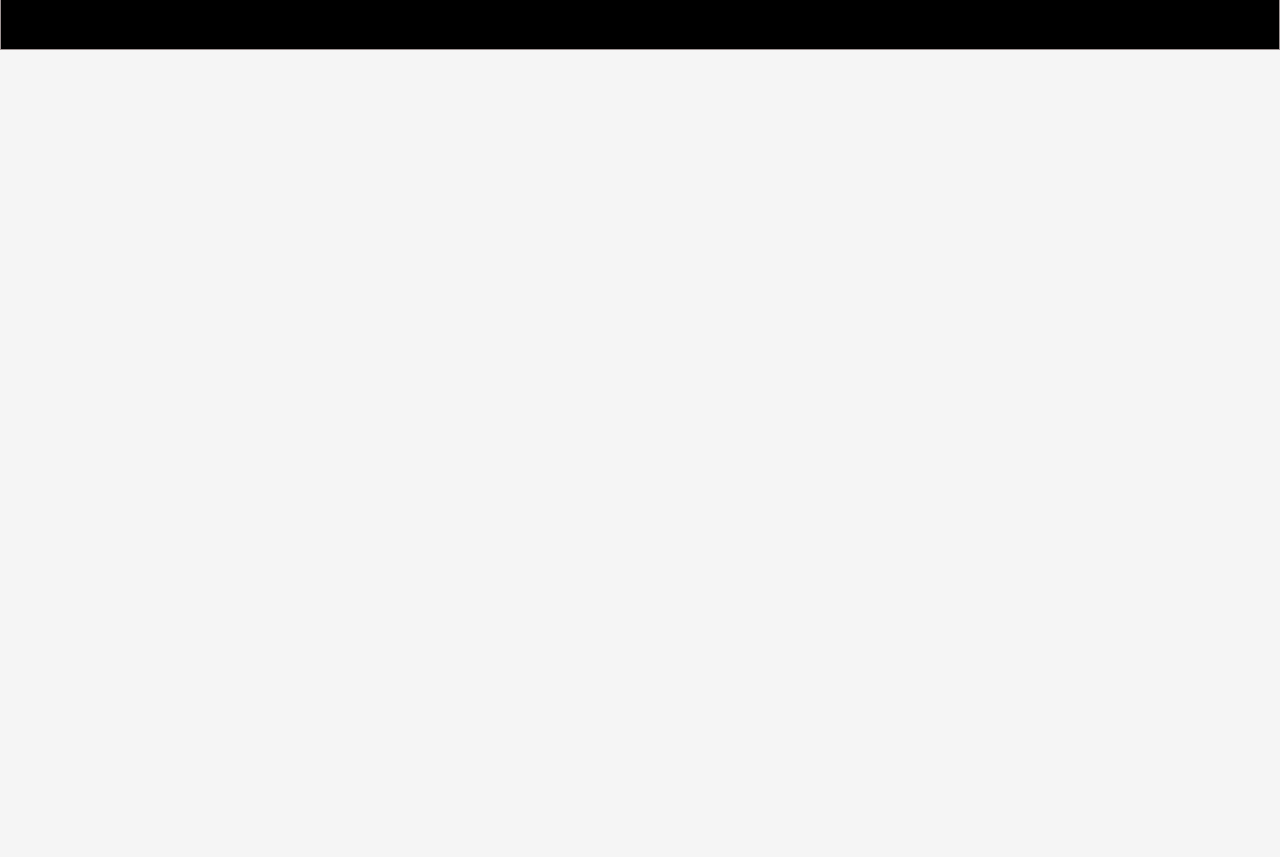
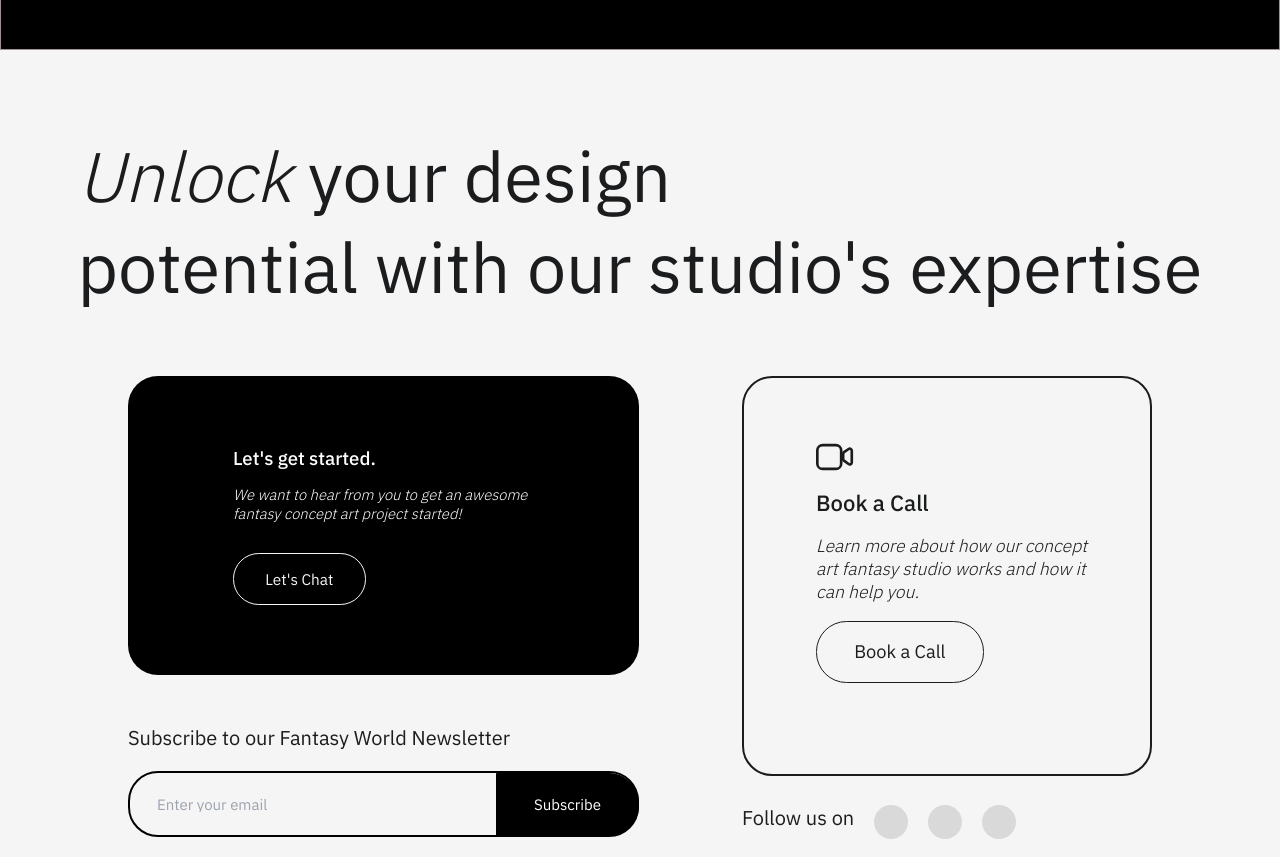
Before and after one commit to chayilDeborah/airsoft, a Next.js app: page / in a window 1280 px wide. Shown: the part 1940-2797 px from the top of the page. Before the commit the page ends 2050 px from the top, so only its background shows below. Built offline with nearby package versions, Linux system fonts and the light colour scheme.

Commit message:
feat: create contact component and contents

```diff
--- /dev/null
+++ b/app/components/ContactComponent.tsx
@@ -0,0 +1,54 @@
+import Image from 'next/image'
+import React from 'react'
+import video from '../assets/video.svg'
+
+const ContactComponent = () => {
+    return (
+        <main className='flex justify-center mt-[2px] mb-0px] pb-[150px] '>
+            <section className='lg:max-w-[1450px] w-full mx-auto '>
+                <h1 className='mx-auto text-[70px] leading-[91px] text-[#1B1C1E] w-[1125px]  '><i className='font-light'>Unlock</i> your design
+                    <p>potential with our studio&#39;s expertise</p></h1>
+                <div className='flex justify-between mt-[64px] w-[80%] mx-auto '>
+                    <section>
+                        <div className='bg-[#000000] text-[#FFFFFF] rounded-[30px] w-[511px] py-[70px] '>
+                            <div className='w-[301px] mx-auto'>
+                                <h3 className=' text-[18.6px] leading-[24.15px] w-fit font-medium '>Let&#39;s get started.</h3>
+                                <p className='text-[14.8px] leading-[19.32px] font-light mt-[15px] font-italics '><i>We want to hear from you to get an awesome fantasy concept art project started!</i></p>
+                                <button className='mt-[29.7px] border-[1.54px] border-[#F5F5F5] rounded-[25.74px] w-[132.7px] h-[52px] text-[15.4px] leading-[20px] text-[#F5F5F5]   '>Let&#39;s Chat</button>
+                            </div>
+                        </div>
+                        <form className='mt-[50px] '>
+                            <label className='text-[20px] leading-[26px] text-[#1B1C1E] '>Subscribe to our Fantasy World Newsletter</label>
+                            <div className='mt-[20px] w-[511px] h-[66px] rounded-[30px] border-[2.54px] border-black flex justify-between '>
+                                <input className='text-[#1B1C1E] bg-[#F5F5F5] ml-[27px] my-[23px] text-[15px] leading-[19.5px] outline outline-none ' placeholder='Enter your email '/>
+                                <button className='bg-black rounded-r-[30px] w-[143px] h-[63px] text-white border-[1px] border-black text-[15px] leading-[19.5px] -mr-[2px] '>Subscribe</button>
+                            </div>
+                        </form>
+                    </section>
+                    <section>
+                        <div className='w-[410px] h-[400px] border-[#1B1C1E] border-[2px] rounded-[30px] text-[#1B1C1E] pb-[94px] '>
+                            <div className='mt-[65px] ml-[72px] w-[272px] '>
+                                <Image src={video} alt='video-svg' className='' />
+                                <h1 className='my-[17.6px] font-medium text-[22.1px] leading-[28.7px] '>Book a Call</h1>
+                                <p className='text-[17.6px] leading-[22.9px] font-light '><i>Learn more about how our concept art fantasy studio works and how it can help you.</i></p>
+                                <button className='mt-[17.6px] border-[1.84px] border-[#1B1C1E] rounded-[30.5px] w-[167.7px] h-[62px] text-[18.3px] leading-[23.8px]    '>Book a Call</button>
+                            </div>
+                        </div>
+                        <div className='flex mt-[29px] '>
+                            <h1 className='text-[20px] leading-[26px] text-[#1B1C1E] mr-[20px] '>Follow us on</h1>
+                            <div className='flex w-[142px] justify-between '>
+                                <div className='w-[34px] h-[34px] bg-[#D9D9D9] rounded-[50%] '></div>
+                                <div className='w-[34px] h-[34px] bg-[#D9D9D9] rounded-[50%] '></div>
+                                <div className='w-[34px] h-[34px] bg-[#D9D9D9] rounded-[50%] '></div>
+
+                            </div>
+                        </div>
+                    </section>
+                </div>
+            </section>
+
+        </main>
+    )
+}
+
+export default ContactComponent
--- a/app/components/Homepage.tsx
+++ b/app/components/Homepage.tsx
@@ -6,6 +6,7 @@ import superwoman from '../assets/superwoman.png'
 import kingdom from '../assets/kingdom.svg'
 import arrow from '../assets/arrow.png'
 import PortfolioComponent from './PortfolioComponent'
+import ContactComponent from './ContactComponent'
 
 const Homepage = () => {
   return (
@@ -36,6 +37,7 @@ const Homepage = () => {
 
     </main>
      <PortfolioComponent />
+     <ContactComponent />
      </main>
   )
 }
--- a/app/components/PortfolioComponent.tsx
+++ b/app/components/PortfolioComponent.tsx
@@ -29,7 +29,7 @@ const PortfolioComponent = () => {
       }
 
     return (
-        <main className='bg-[#000000] w-full border-[0.5px] border-[#9D9393] mt-[52px] mb-[60px] pb-[80px] text-white '>
+        <main className='bg-[#000000] w-full border-[0.5px] border-[#9D9393] mt-[52px] mb-[80px] pb-[80px] text-white '>
             <section className=' w-full mx-auto lg:w-full'>
                 <div className='mt-[80px]'>
                     <div className='flex justify-center '>
```
Also changed, not shown: app/assets/video.svg (added).
